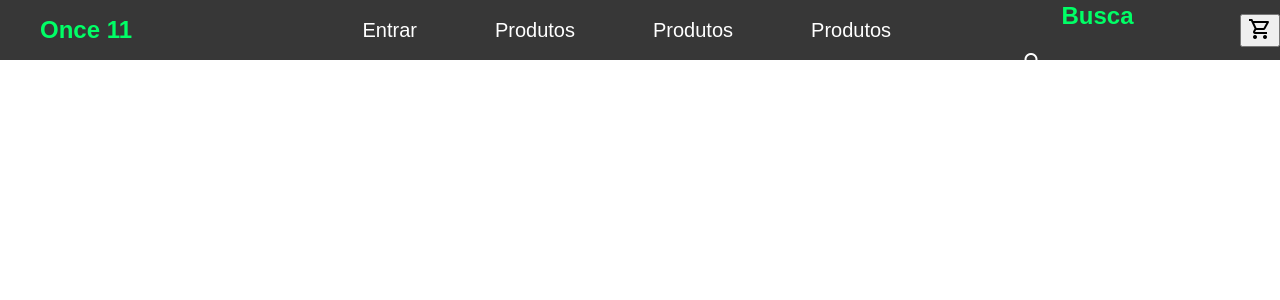
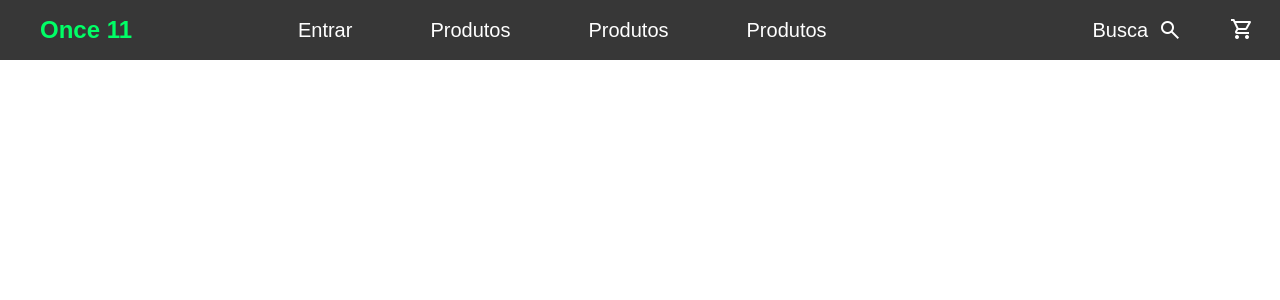
Before and after one commit to BrunoAllegretti/ONCE11, a React (Vite) app: page / in a window 1280 px wide. Shown: the top 300 px of the page. Built offline with nearby package versions, Linux system fonts and the light colour scheme.

Commit message:
Header completo

```diff
--- a/src/components/Header.css
+++ b/src/components/Header.css
@@ -54,3 +54,40 @@ nav ul li:hover {
     border-bottom-left-radius: 30px;
     color: black;
 }
+
+/*------------------------- BUSCA ----------------------------*/
+
+.search {
+    display: flex;
+    align-items: center;
+    gap: 10px;
+    margin-left: 200px;
+  }
+
+  .search h2 {
+    font-size: 20px;
+    margin: 0;
+    color: white;
+    font-family: 'tr',Arial, Helvetica, sans-serif;
+    font-weight: normal;
+  }
+
+  /* Ícones Material Symbols */
+  .material-symbols-outlined {
+    font-variation-settings:
+      'FILL' 0,
+      'wght' 400,
+      'GRAD' 0,
+      'opsz' 24;
+    font-size: 24px;
+    cursor: pointer;
+    color: white;
+  }
+
+/*------------------------- CARRINHO DE COMPRAS ----------------------------*/
+  .cart {
+    background: transparent;
+    border: none;
+    cursor: pointer;
+    margin-right: 20px;
+}
```
